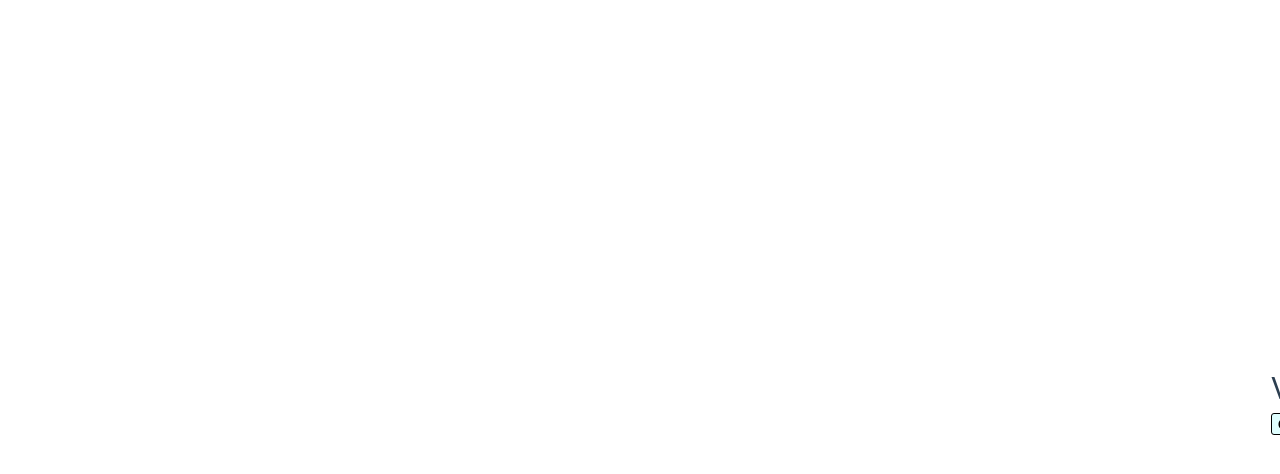
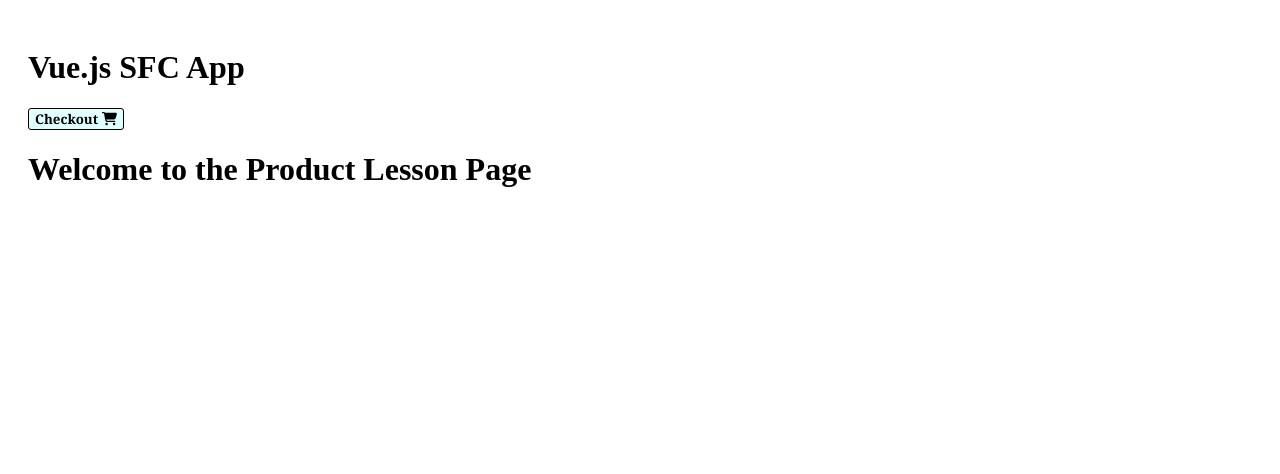
Before and after one commit to ElvinKej/VueSFC, a Vue app: page / in a window 1280 px wide. Shown: the top 474 px of the page. Built offline with nearby package versions, Linux system fonts and the light colour scheme.

Commit message:
testing sorted products

```diff
--- a/src/App.vue
+++ b/src/App.vue
@@ -31,13 +31,14 @@
 
     <main>
       <component :is="currentView"
-      :sortedProducts="sortedProducts"></component>
+      :sortedProducts="sortedProducts"
+      :imagesBaseURL="imagesBaseURL"></component>
     </main>
   </div>
 </template>
 
 <script>
-import ProductList from './components/ProductList.vue';
+import ProductLesson from './components/ProductLesson.vue';
 import Checkout from './components/Checkout.vue';
 import products from "./assets/json/products.json";
 
@@ -48,23 +49,23 @@
     return {
       sitename: "Vue.js SFC App",
       cart: [],
-      currentView: ProductList,
+      currentView: ProductLesson,
       products: products,
+      imagesBaseURL:"",
       //products: [],
     }
   },
   components: {
-    ProductList, Checkout
+    ProductLesson, Checkout
   },
   methods: {
     showCheckout() {
-      if (this.currentView === ProductList) {
+      if (this.currentView === ProductLesson) {
         this.currentView = Checkout;
       } else {
-        this.currentView = ProductList;
+        this.currentView = ProductLesson;
       }
-    }
-  },
+    },
   computed: {
     totalItemsInTheCart: function() {
       return this.cart.length || "";
@@ -78,6 +79,7 @@
       return this.products.sort(compare);
     }
   }
+}
 };
 </script>
 
--- /dev/null
+++ b/src/components/ProductLesson.vue
@@ -0,0 +1,16 @@
+<template>
+    <div><h1>Welcome to the Product Lesson Page</h1>
+        <div v-for="product in sortedProducts" class="lessons">
+        <h1 v-text="product.subject"></h1>
+        <figure>
+            <img v-bind:src="imagesBaseURL + product.image">
+        </figure>
+        </div>
+    </div>
+</template>
+
+<script>
+export default {
+    name: "ProductLesson",
+    props: ["sortedProducts", "imagesBaseURL"],
+}
--- a/src/components/ProductList.Vue
+++ /dev/null
@@ -1,13 +0,0 @@
-<template>
-    <div><h1>Welcome to the Product List Page</h1>
-        <div v-for="product in sortedProducts" class="lessons">
-        <h1 v-text="product.subject"></h1>
-        </div>
-    </div>
-</template>
-
-<script>
-export default {
-    name: "ProductList",
-    props: ["sortedProducts"],
-}
--- a/src/main.js
+++ b/src/main.js
@@ -2,7 +2,7 @@
 import App from './App.vue'
 
 import './assets/style.css'
-import './assets/main.css'
+//import './assets/main.css'
 
 import { library } from '@fortawesome/fontawesome-svg-core'
 import { FontAwesomeIcon } from '@fortawesome/vue-fontawesome'
```
